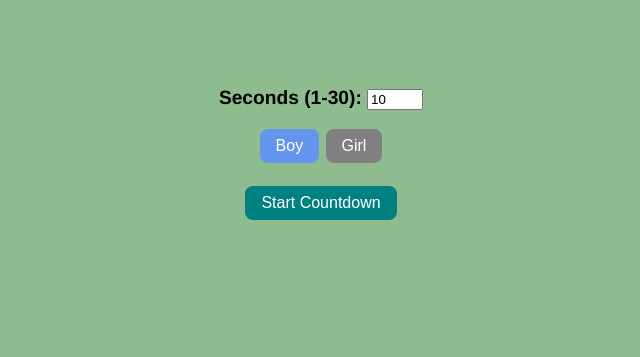
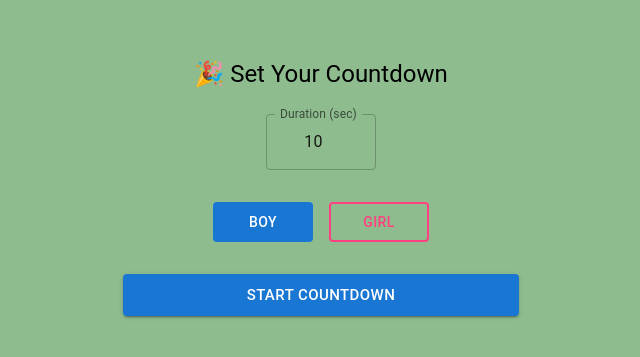
Before and after one commit to JohnFull30/countdown, a React (Create React App) app: page / in a window 1280 px wide. Shown: the part 245-602 px from the top of the page, without its empty margins (319-959 px from the left). Built offline with nearby package versions, Linux system fonts and the light colour scheme; the HTML template or start-up script is replaced by a standard one.

Commit message:
feat(countdown): modernize UI—blue/pink gender buttons, compact & center-aligned duration input

```diff
--- a/package.json
+++ b/package.json
@@ -23,6 +23,9 @@
   "homepage": "https://johnfull30.github.io/countdown/",
   "description": "",
   "dependencies": {
+    "@emotion/react": "^11.14.0",
+    "@emotion/styled": "^11.14.0",
+    "@mui/material": "^7.1.0",
     "react": "^18.1.0",
     "react-dom": "^18.1.0",
     "react-router-dom": "^7.5.3",
--- a/src/App.js
+++ b/src/App.js
@@ -1,4 +1,3 @@
-// src/App.js
 import React from 'react';
 import { Routes, Route } from 'react-router-dom';
 import CountdownSetup from './CountdownSetup';
--- a/src/CountdownSetup.js
+++ b/src/CountdownSetup.js
@@ -1,7 +1,13 @@
 // src/CountdownSetup.js
 import React, { useState } from 'react';
 import { useNavigate } from 'react-router-dom';
-import './countdown.css';
+import {
+  Container,
+  Box,
+  Typography,
+  TextField,
+  Button,
+} from '@mui/material';
 
 export const CountdownSetup = () => {
   const [duration, setDuration] = useState(10);
@@ -13,25 +19,89 @@ export const CountdownSetup = () => {
   };
 
   return (
-    <div className="countdown-container">
-      <div className="duration-input">
-        <label>Seconds (1-30): </label>
-        <input
+    <Container maxWidth="xs">
+      <Box
+        sx={{
+          minHeight: '100vh',
+          display: 'flex',
+          flexDirection: 'column',
+          justifyContent: 'center',
+          alignItems: 'center',
+          py: 4,
+        }}
+      >
+        <Typography variant="h5" gutterBottom sx={{ mb: 3 }}>
+          🎉 Set Your Countdown
+        </Typography>
+
+        {/* Compact, center-aligned duration input */}
+        <TextField
+          label="Duration (sec)"
           type="number"
-          min="1"
-          max="30"
           value={duration}
-          onChange={(e) => setDuration(Math.min(30, Math.max(1, parseInt(e.target.value, 10))))}
+          onChange={e =>
+            setDuration(
+              Math.min(30, Math.max(1, parseInt(e.target.value, 10) || 1))
+            )
+          }
+          sx={{ width: 110, mb: 4 }}
+          inputProps={{
+            min: 1,
+            max: 30,
+            style: { textAlign: 'center' },
+          }}
         />
-      </div>
 
-      <div className="gender-selection">
-        <button className="gender-btn" onClick={() => setGender('boy')} style={{background: gender==='boy' ? 'cornflowerblue' : 'grey'}}>Boy</button>
-        <button className="gender-btn" onClick={() => setGender('girl')} style={{background: gender==='girl' ? '#ff627e' : 'grey'}}>Girl</button>
-      </div>
+        {/* Plain Button gender picker */}
+        <Box sx={{ display: 'flex', gap: 2, mb: 4 }}>
+          <Button
+            onClick={() => setGender('boy')}
+            sx={{
+              width: 100,
+              ...(gender === 'boy'
+                ? {
+                    bgcolor: 'primary.main',
+                    color: 'common.white',
+                    '&:hover': { bgcolor: 'primary.dark' },
+                  }
+                : {
+                    border: '2px solid',
+                    borderColor: 'primary.main',
+                    color: 'primary.main',
+                    '&:hover': { bgcolor: 'primary.light' },
+                  }),
+            }}
+          >
+            Boy
+          </Button>
 
-      <button className="start-btn" onClick={handleSubmit}>Start Countdown</button>
-    </div>
+          <Button
+            onClick={() => setGender('girl')}
+            sx={{
+              width: 100,
+              ...(gender === 'girl'
+                ? {
+                    bgcolor: '#ff80ab',
+                    color: 'common.white',
+                    '&:hover': { bgcolor: '#ff4081' },
+                  }
+                : {
+                    border: '2px solid',
+                    borderColor: '#ff4081',
+                    color: '#ff4081',
+                    '&:hover': { bgcolor: '#ffe1f0' },
+                  }),
+            }}
+          >
+            Girl
+          </Button>
+        </Box>
+
+        <Button variant="contained" size="large" fullWidth onClick={handleSubmit}>
+          Start Countdown
+        </Button>
+      </Box>
+    </Container>
   );
 };
 
```
Also changed, not shown: 1 other file (tests, documents, lock files or other folders).
